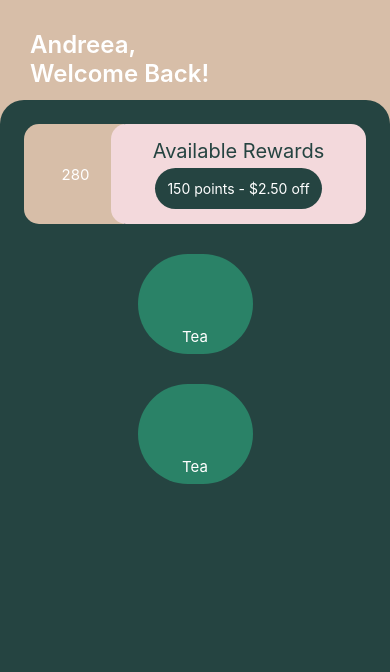
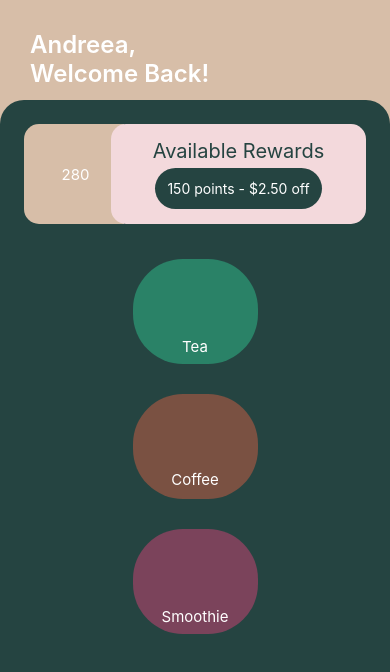
Before and after one commit to alishaiduc7/PAD-PROJECT-2, a React Native app in the folder mobile-app/: screen /Home in a window 390 px wide. Shown: the top 672 px of the page. Built offline with nearby package versions, Linux system fonts and the light colour scheme.

Commit message:
Update home screen

```diff
--- a/mobile-app/app/screens/Home.js
+++ b/mobile-app/app/screens/Home.js
@@ -81,7 +81,7 @@ const Home = ({ navigation }) => {
       <TouchableOpacity
         style={{
           flexDirection: "row",
-          marginTop: 30,
+          marginTop: 35,
           alignSelf: "center",
           height: 100,
         }}
@@ -89,8 +89,8 @@ const Home = ({ navigation }) => {
       >
         <View
           style={{
-            width: 115,
-            height: "100%",
+            width: 125,
+            height: "105%",
             alignItems: "center",
             justifyContent: "center",
             backgroundColor: "#2A8267",
@@ -105,7 +105,7 @@ const Home = ({ navigation }) => {
             }}
           ></ImageBackground>
 
-          <Text style={{ color: "#FFFFFF", fontSize: 15 }}>Tea</Text>
+          <Text style={{ color: "#FFFFFF", fontSize: 15, marginTop:5}}>Tea</Text>
         </View>
       </TouchableOpacity>
     );
@@ -116,31 +116,66 @@ const Home = ({ navigation }) => {
       <TouchableOpacity
         style={{
           flexDirection: "row",
-          marginTop: 30,
+          marginTop: 35,
           alignSelf: "center",
           height: 100,
         }}
-        onPress={() => navigation.navigate("Teas")}
+        onPress={() => navigation.navigate("Coffees")}
       >
         <View
           style={{
-            width: 115,
-            height: "100%",
+            width: 125,
+            height: "105%",
             alignItems: "center",
             justifyContent: "center",
-            backgroundColor: "#2A8267",
+            backgroundColor: "#7A5142",
             borderRadius: 50,
           }}
         >
           <ImageBackground
-            source={require("C:/Users/user/Desktop/PAD-PROJECT-2/mobile-app/app/assets/icons/tea.png")}
+            source={require("C:/Users/user/Desktop/PAD-PROJECT-2/mobile-app/app/assets/icons/coffee.png")}
+            style={{
+              width: 60,
+              height: 60,
+            }}
+          ></ImageBackground>
+
+          <Text style={{ color: "#FFFFFF", fontSize: 15, marginTop:5 }}>Coffee</Text>
+        </View>
+      </TouchableOpacity>
+    );
+  }
+
+  function renderSmoothie(){
+    return(
+    <TouchableOpacity
+        style={{
+          flexDirection: "row",
+          marginTop: 35,
+          alignSelf: "center",
+          height: 100,
+        }}
+        onPress={() => navigation.navigate("Smoothies")}
+      >
+        <View
+          style={{
+            width: 125,
+            height: "105%",
+            alignItems: "center",
+            justifyContent: "center",
+            backgroundColor: "#7b435b",
+            borderRadius: 50,
+          }}
+        >
+          <ImageBackground
+            source={require("C:/Users/user/Desktop/PAD-PROJECT-2/mobile-app/app/assets/icons/smoothie.png")}
             style={{
               width: 65,
               height: 65,
             }}
           ></ImageBackground>
 
-          <Text style={{ color: "#FFFFFF", fontSize: 15 }}>Tea</Text>
+          <Text style={{ color: "#FFFFFF", fontSize: 15, marginTop:5 }}>Smoothie</Text>
         </View>
       </TouchableOpacity>
     );
@@ -164,7 +199,7 @@ const Home = ({ navigation }) => {
         {renderAvailableRewards()}
         {renderTea()}
         {renderCoffee()}
-        {/* {renderSmoothie()} */}
+        {renderSmoothie()}
       </ScrollView>
     </View>
   );
```
Also changed, not shown: mobile-app/app/assets/icons/coffee.png (added), mobile-app/app/assets/icons/smoothie.png (added).
